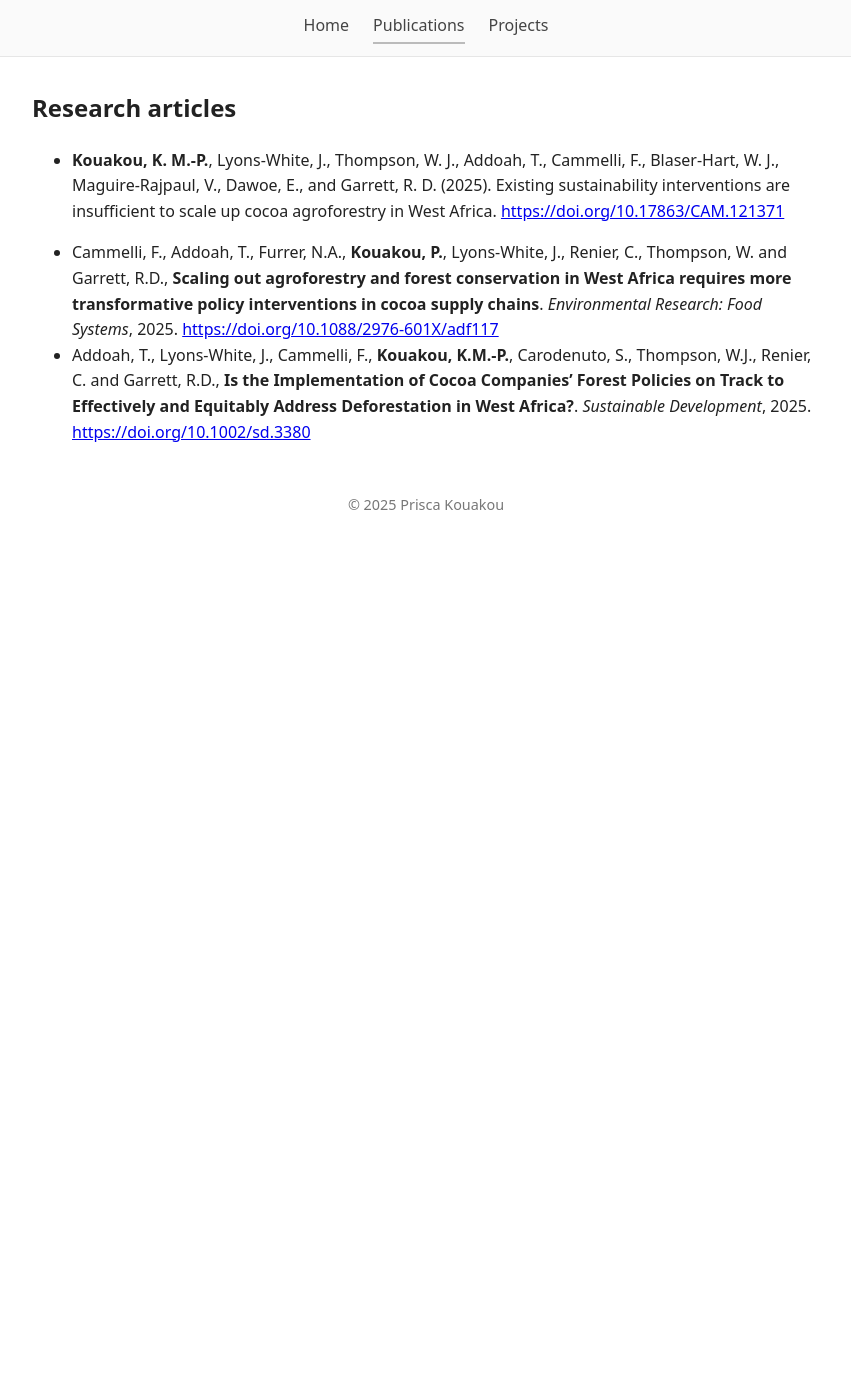
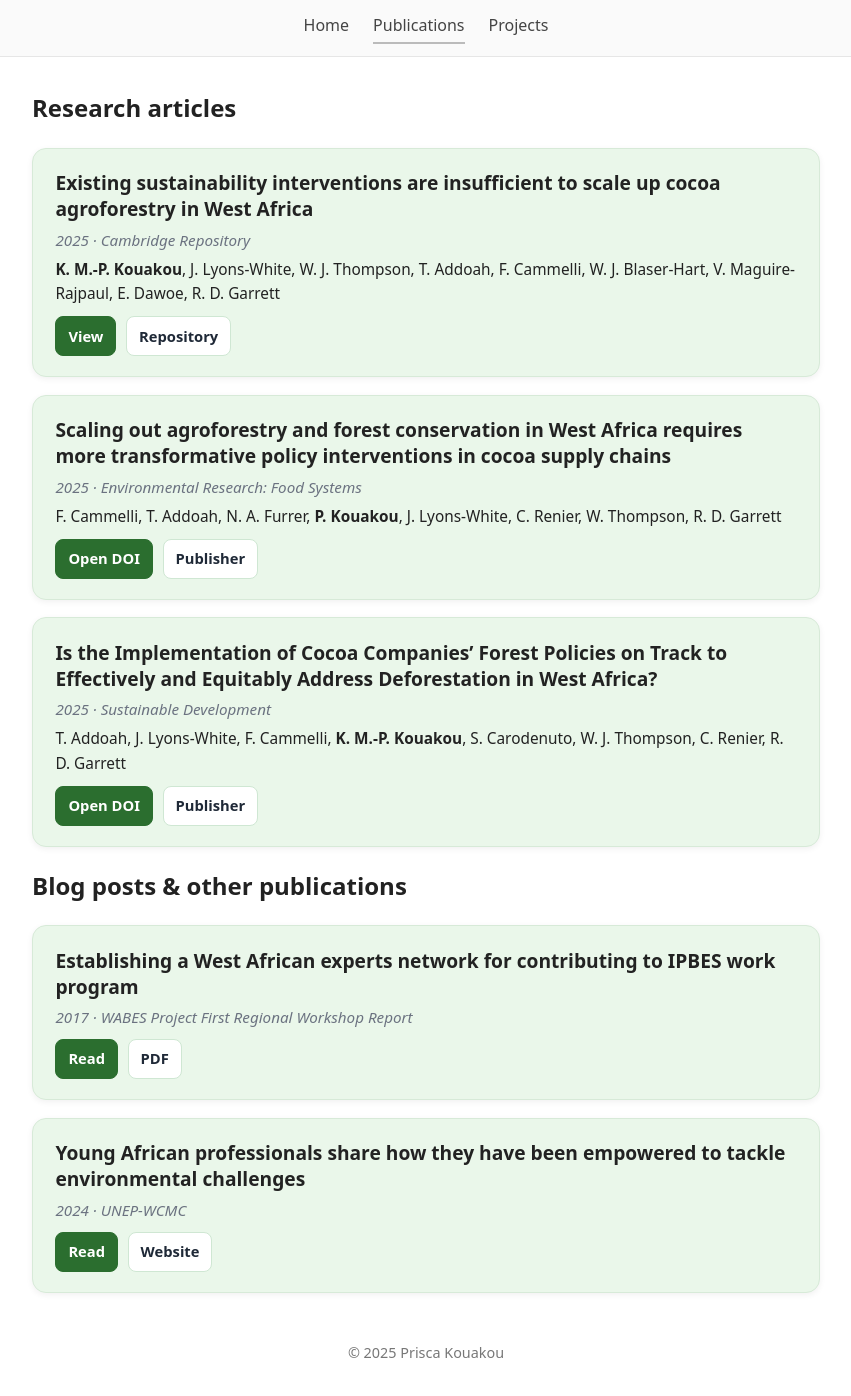
Before and after one commit to priscakmkouakou/priscakmkouakou.github.io, a Jekyll site: the page built from publications.md, in a window 1280 px wide. Shown: the whole page, without its empty margins (214-1065 px from the left). Built offline with Jekyll 4.4.1, drawn with Linux system fonts in a browser that asks for light colours; before the commit the page ends 900 px from its top, so only the background shows below that.

Commit message:
Update publications.md

```diff
--- a/publications.md
+++ b/publications.md
@@ -5,7 +5,109 @@ permalink: /publications/
 ---
 
 ## Research articles
-- **Kouakou, K. M.-P.**, Lyons-White, J., Thompson, W. J., Addoah, T., Cammelli, F., Blaser-Hart, W. J., Maguire-Rajpaul, V., Dawoe, E., and Garrett, R. D. (2025). Existing sustainability interventions are insufficient to scale up cocoa agroforestry in West Africa. [https://doi.org/10.17863/CAM.121371](#)
 
-- Cammelli, F., Addoah, T., Furrer, N.A., **Kouakou, P.**, Lyons-White, J., Renier, C., Thompson, W. and Garrett, R.D., **Scaling out agroforestry and forest conservation in West Africa requires more transformative policy interventions in cocoa supply chains**. *Environmental Research: Food Systems*, 2025. [https://doi.org/10.1088/2976-601X/adf117](#)
-- Addoah, T., Lyons-White, J., Cammelli, F., **Kouakou, K.M.-P.**, Carodenuto, S., Thompson, W.J., Renier, C. and Garrett, R.D., **Is the Implementation of Cocoa Companies' Forest Policies on Track to Effectively and Equitably Address Deforestation in West Africa?**. *Sustainable Development*, 2025. [https://doi.org/10.1002/sd.3380](#)
+<style>
+.pub-grid{max-width: 1000px; margin: 0 auto;}
+.pub-card{
+  background:#eaf7ea;        /* light green */
+  border-radius:14px;
+  padding:1.25rem 1.4rem;
+  margin:0 0 1.1rem 0;
+  box-shadow:0 2px 6px rgba(0,0,0,.06);
+  border:1px solid #d7ead8;
+}
+.pub-title{margin:.1rem 0 .35rem 0; font-size:1.2rem; font-weight:700; line-height:1.35;}
+.pub-meta{color:#6b7280; font-style:italic; font-size:.95rem; margin:.1rem 0 .35rem 0;}
+.pub-authors{margin:.35rem 0 0 0; font-size:.96rem;}
+.pub-actions{margin:.6rem 0 0 0; display:flex; gap:.6rem; flex-wrap:wrap;}
+.pub-actions a{
+  display:inline-flex; align-items:center; gap:.45rem;
+  padding:.45rem .75rem; border-radius:8px; text-decoration:none;
+  background:#fff; border:1px solid #cfe7d3; color:#1f2937; font-weight:600; font-size:.92rem;
+}
+.pub-actions a:hover{border-color:#2b6e2f; color:#2b6e2f;}
+.pub-actions .primary{background:#2b6e2f; color:#fff; border-color:#2b6e2f;}
+.pub-actions .primary:hover{filter:brightness(.95);}
+@media (max-width:640px){
+  .pub-title{font-size:1.05rem;}
+}
+</style>
+
+<div class="pub-grid">
+
+  <!-- 1 -->
+  <article class="pub-card">
+    <h3 class="pub-title">
+      Existing sustainability interventions are insufficient to scale up cocoa agroforestry in West Africa
+    </h3>
+    <div class="pub-meta">2025 · Cambridge Repository</div>
+    <div class="pub-authors">
+      <strong>K. M.-P. Kouakou</strong>, J. Lyons-White, W. J. Thompson, T. Addoah, F. Cammelli, W. J. Blaser-Hart,
+      V. Maguire-Rajpaul, E. Dawoe, R. D. Garrett
+    </div>
+    <div class="pub-actions">
+      <a class="primary" href="https://www.repository.cam.ac.uk/handle/1810/389512" target="_blank" rel="noopener">View</a>
+      <a href="https://www.repository.cam.ac.uk/handle/1810/389512" target="_blank" rel="noopener">Repository</a>
+    </div>
+  </article>
+
+  <!-- 2 -->
+  <article class="pub-card">
+    <h3 class="pub-title">
+      Scaling out agroforestry and forest conservation in West Africa requires more transformative policy interventions in cocoa supply chains
+    </h3>
+    <div class="pub-meta">2025 · <em>Environmental Research: Food Systems</em></div>
+    <div class="pub-authors">
+      F. Cammelli, T. Addoah, N. A. Furrer, <strong>P. Kouakou</strong>, J. Lyons-White, C. Renier, W. Thompson, R. D. Garrett
+    </div>
+    <div class="pub-actions">
+      <a class="primary" href="https://doi.org/10.1088/2976-601X/adf117" target="_blank" rel="noopener">Open DOI</a>
+      <a href="https://doi.org/10.1088/2976-601X/adf117" target="_blank" rel="noopener">Publisher</a>
+    </div>
+  </article>
+
+  <!-- 3 -->
+  <article class="pub-card">
+    <h3 class="pub-title">
+      Is the Implementation of Cocoa Companies’ Forest Policies on Track to Effectively and Equitably Address Deforestation in West Africa?
+    </h3>
+    <div class="pub-meta">2025 · <em>Sustainable Development</em></div>
+    <div class="pub-authors">
+      T. Addoah, J. Lyons-White, F. Cammelli, <strong>K. M.-P. Kouakou</strong>, S. Carodenuto, W. J. Thompson,
+      C. Renier, R. D. Garrett
+    </div>
+    <div class="pub-actions">
+      <a class="primary" href="https://doi.org/10.1002/sd.3380" target="_blank" rel="noopener">Open DOI</a>
+      <a href="https://doi.org/10.1002/sd.3380" target="_blank" rel="noopener">Publisher</a>
+    </div>
+  </article>
+
+</div>
+
+## Blog posts & other publications
+
+<div class="pub-grid">
+
+  <article class="pub-card">
+    <h3 class="pub-title">
+      Establishing a West African experts network for contributing to IPBES work program
+    </h3>
+    <div class="pub-meta">2017 · WABES Project First Regional Workshop Report</div>
+    <div class="pub-actions">
+      <a class="primary" href="https://www.wabes.org/files/wabes_content/workshop_reports/WABES-Expert-Workshop-Abidjan-2017-Report_anonym.pdf" target="_blank" rel="noopener">Read</a>
+      <a href="https://www.wabes.org/files/wabes_content/workshop_reports/WABES-Expert-Workshop-Abidjan-2017-Report_anonym.pdf" target="_blank" rel="noopener">PDF</a>
+    </div>
+  </article>
+
+  <article class="pub-card">
+    <h3 class="pub-title">
+      Young African professionals share how they have been empowered to tackle environmental challenges
+    </h3>
+    <div class="pub-meta">2024 · UNEP-WCMC</div>
+    <div class="pub-actions">
+      <a class="primary" href="https://www.unep-wcmc.org/en/news/young-african-professionals-share-how-they-have-been-empowered-to-tackle-environmental-challenges" target="_blank" rel="noopener">Read</a>
+      <a href="https://www.unep-wcmc.org/en/news/young-african-professionals-share-how-they-have-been-empowered-to-tackle-environmental-challenges" target="_blank" rel="noopener">Website</a>
+    </div>
+  </article>
+
+</div>
```
